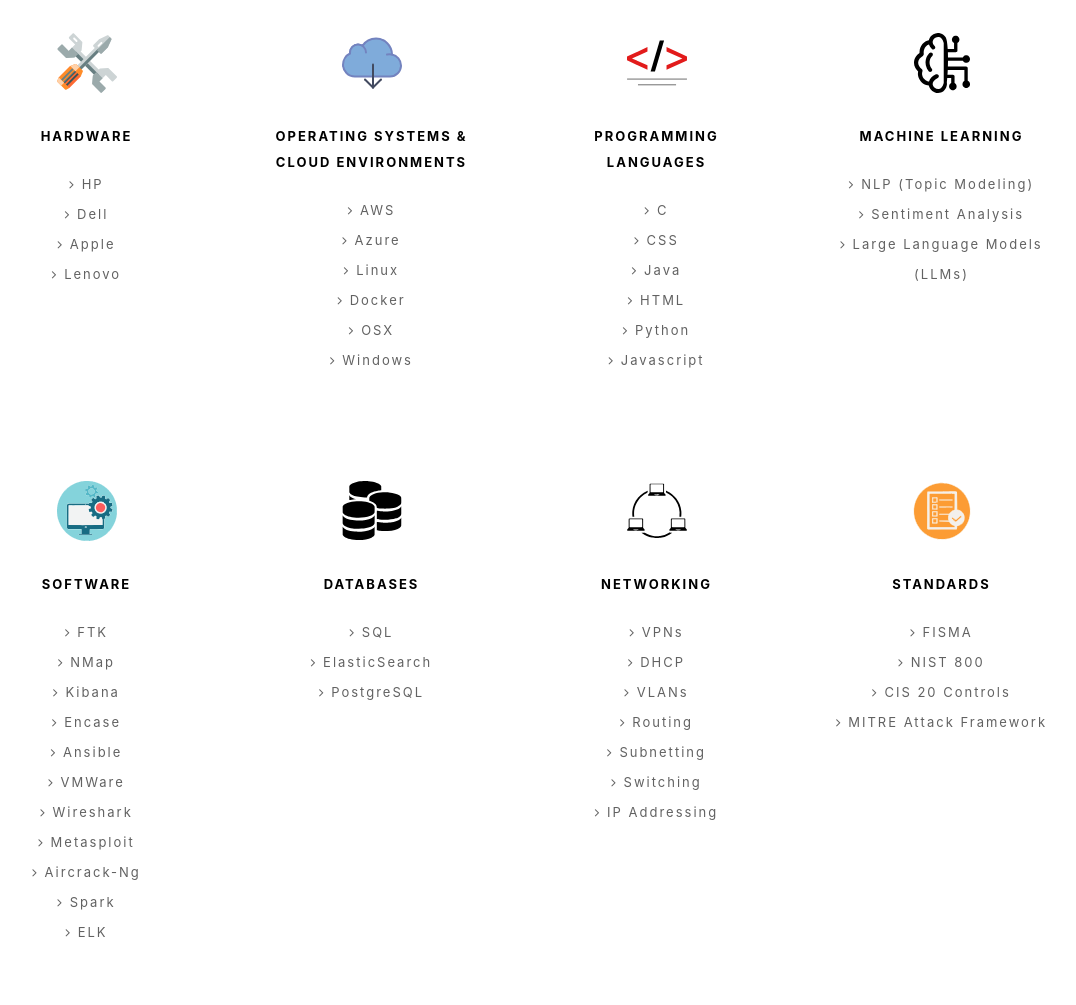
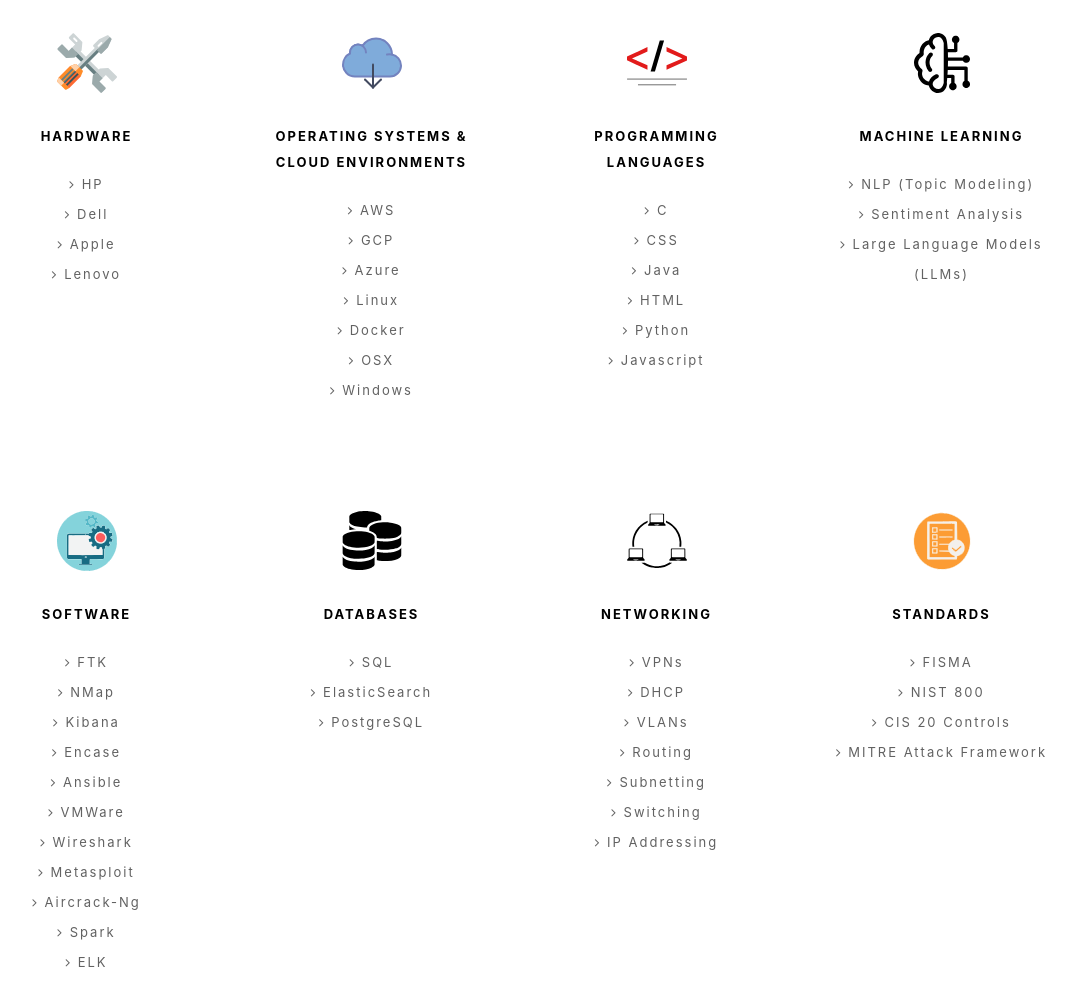
Before and after one commit to TheWinterShadow/TheWintersShadow.github.io, a plain HTML site: page index.html in a window 1280 px wide. Shown: the part 1458-2463 px from the top of the page, without its empty margins (126-1202 px from the left). Drawn offline with Linux system fonts and the light colour scheme.

Commit message:
Updated cloud envs

```diff
--- a/index.html
+++ b/index.html
@@ -139,6 +139,7 @@
                         <p>
                         <ul class="list-unstyled">
                             <li><i class="fa fa-angle-right"></i> AWS</li>
+                            <li><i class="fa fa-angle-right"></i> GCP</li>
                             <li><i class="fa fa-angle-right"></i> Azure</li>
                             <li><i class="fa fa-angle-right"></i> Linux</li>
                             <li><i class="fa fa-angle-right"></i> Docker</li>
```
